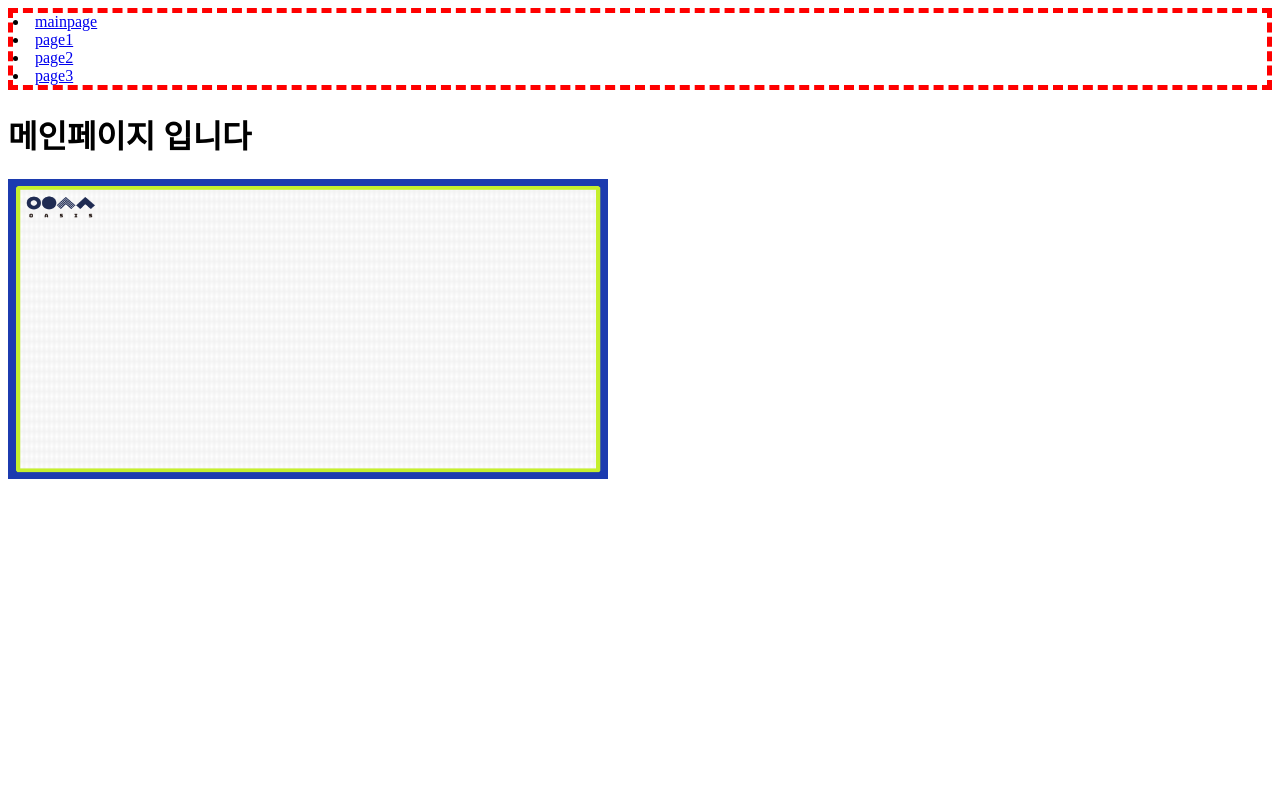
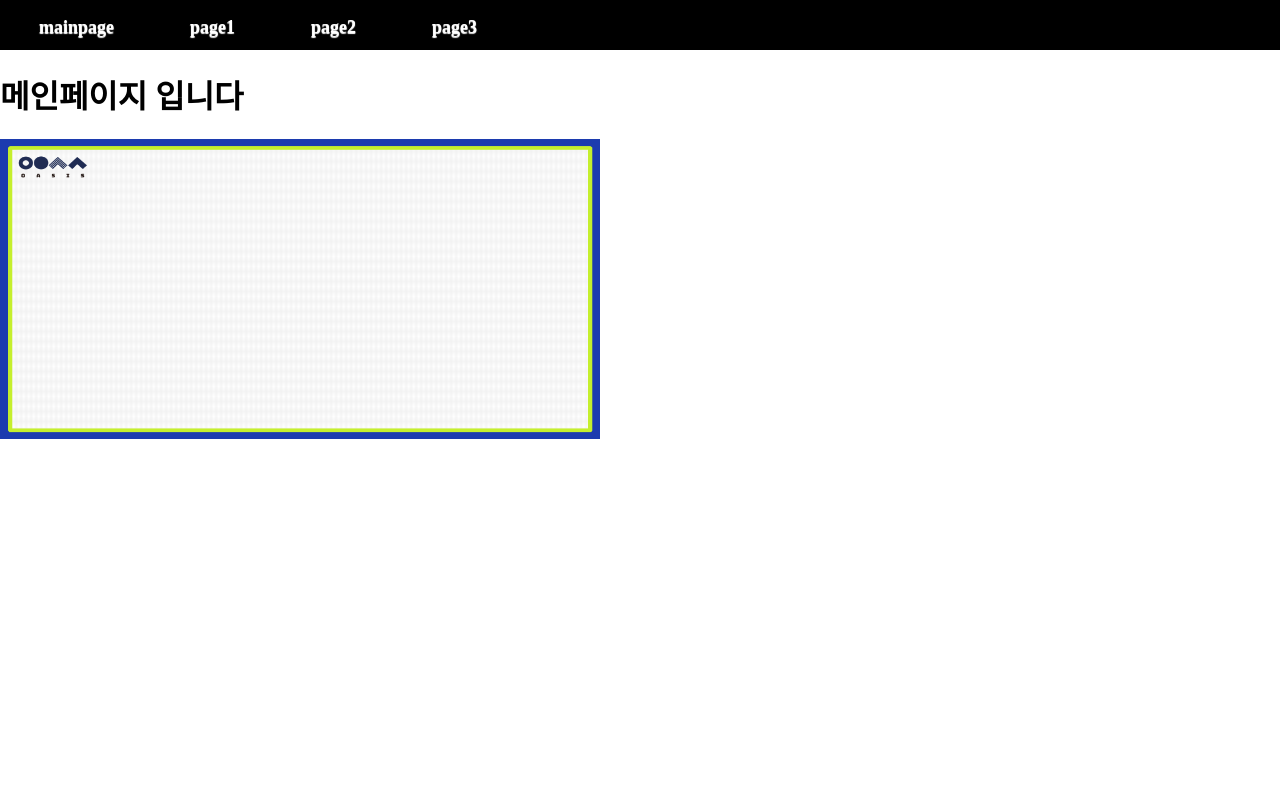
Before and after one commit to 2022-oasis-hackathon/Wanna-go-to-the-sea-, a Django app: page /my_app/ in a window 1280 px wide. Run offline with Django 4.2, Linux system fonts and the light colour scheme.

Commit message:
css checking

```diff
--- a/Ealing_project/my_app/static/my_app/css/style.css
+++ b/Ealing_project/my_app/static/my_app/css/style.css
@@ -6,3 +6,36 @@ img{
     width: 600px;
     height: 300;
 }
+
+
+body{
+    margin: 0;
+}
+
+
+#nav{
+    list-style:none;
+    height: 40px;
+    padding: 5px 1px;
+    margin: 0;
+    background: black;
+}
+
+#nav li{
+    float: left;
+    position: relative;
+    margin: 5px 30px;
+    padding: 0;
+}
+
+#nav li a{
+    display: block;
+    font-family: "맑은고딕";
+    font-weight: bold;
+    color: white;
+    font-size: 18px;
+    padding:7px 8px;
+    margin: 0;
+    text-decoration: none;
+    text-shadow: 0 1px 1px; rgba(0,0,0,0.3)
+}
--- a/Ealing_project/templates/base.html
+++ b/Ealing_project/templates/base.html
@@ -10,11 +10,13 @@
 </head>
 <body>
 
-    <div class="myform">
-        <li><a href="{% url 'my_app:mainpage' %}">mainpage</a></li>
-        <li><a href="{% url 'my_app:page1' %}">page1</a></li>
-        <li><a href="{% url 'my_app:page2' %}">page2</a></li>
-        <li><a href="{% url 'my_app:page3' %}">page3</a></li>
+    <div>
+        <ul id="nav">
+            <li><a href="{% url 'my_app:mainpage' %}">mainpage</a></li>
+            <li><a href="{% url 'my_app:page1' %}">page1</a></li>
+            <li><a href="{% url 'my_app:page2' %}">page2</a></li>
+            <li><a href="{% url 'my_app:page3' %}">page3</a></li>
+        </ul>
     </div>
 
     {% block content %}
```
